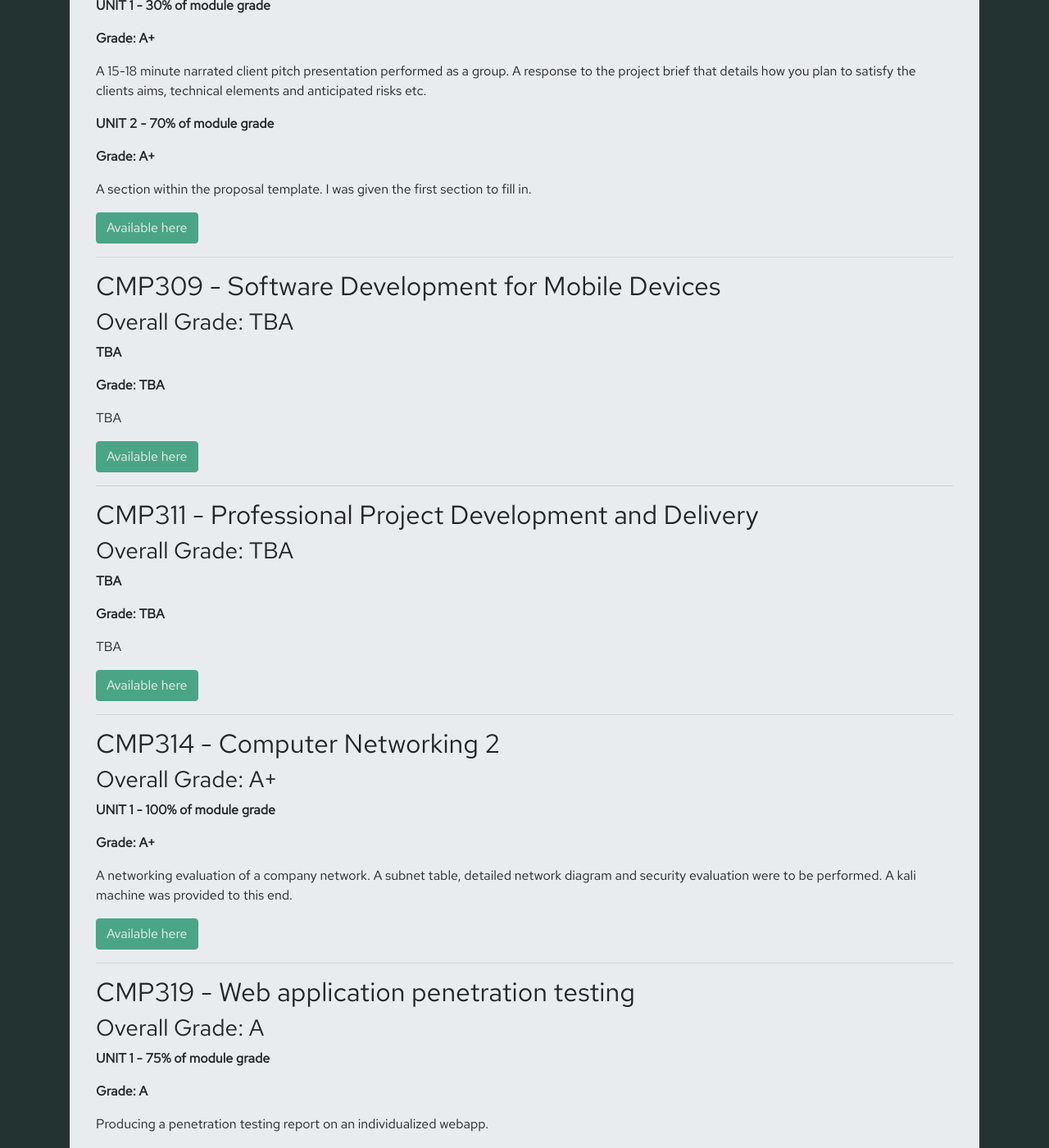
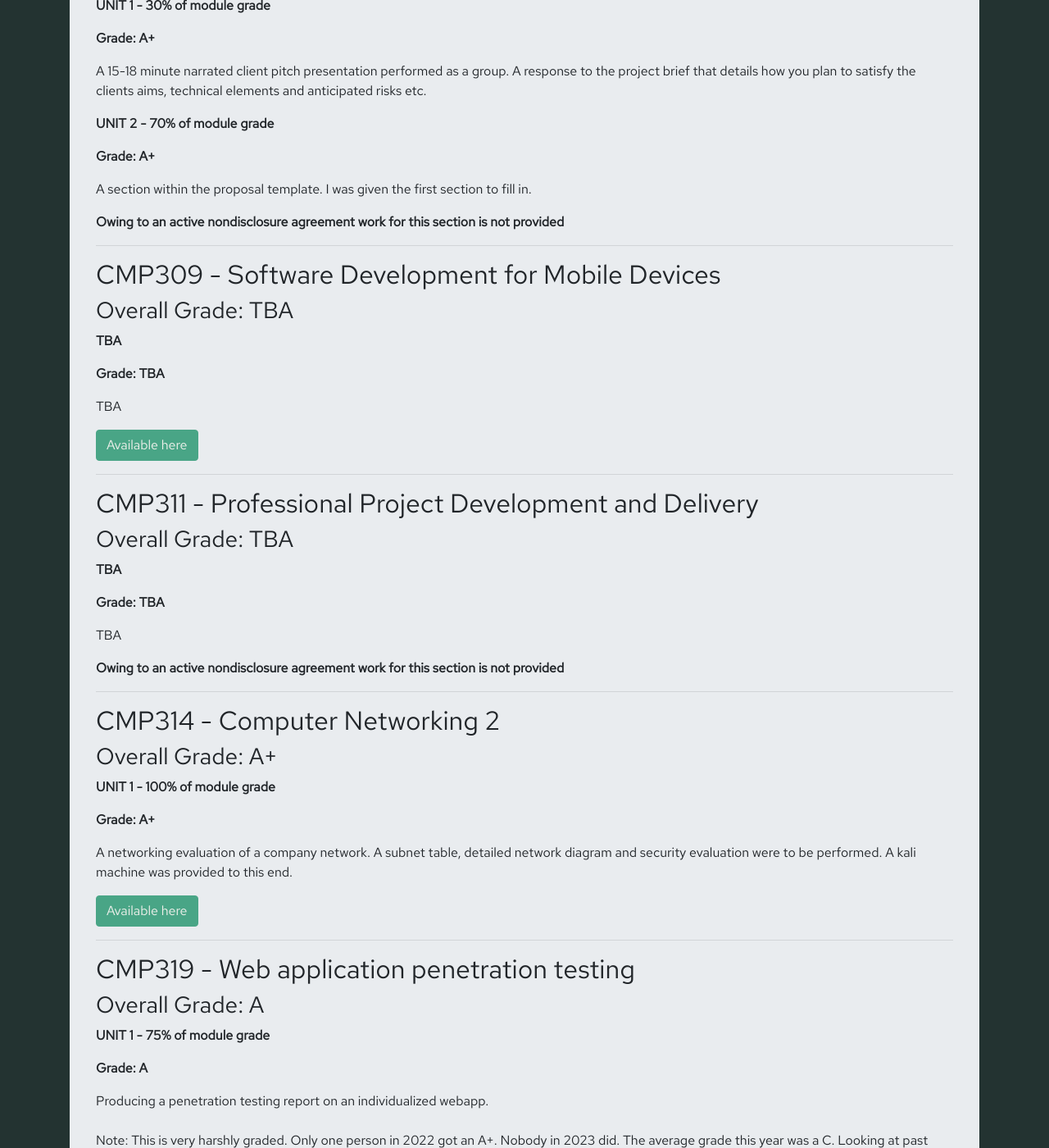
Before and after one commit to Cassword/cassword.github.io, a Jekyll site: the page built from uniWork.html, in a window 1280 px wide and 1400 px high, scrolled down 6952 px. Shown: the whole window at 82% size. Built offline with Jekyll 4.4.1, drawn with Linux system fonts in a browser that asks for light colours.

Commit message:
Update uniWork.html

```diff
--- a/uniWork.html
+++ b/uniWork.html
@@ -267,7 +267,7 @@ Please also note all names have been expunged to the best of my ability in order
   <p><b>UNIT 2 - 70% of module grade</b></p>
   <p><b>Grade: A+</b></p>
   <p>A section within the proposal template. I was given the first section to fill in.</p>
-    <a href="your_file_path" class="my-button btn btn-light">Available here</a>
+  <p><b>Owing to an active nondisclosure agreement work for this section is not provided</b></p>
   <hr> <!-- Dividing line -->
 
     <h2>CMP309 - Software Development for Mobile Devices</h2>
@@ -284,7 +284,7 @@ Please also note all names have been expunged to the best of my ability in order
     <p><b>TBA</b></p>
     <p><b>Grade: TBA</b></p>
     <p>TBA</p>
-    <a href="your_file_path" class="my-button btn btn-light">Available here</a>
+    <p><b>Owing to an active nondisclosure agreement work for this section is not provided</b></p>
 
     <hr> <!-- Dividing line -->
 
```
